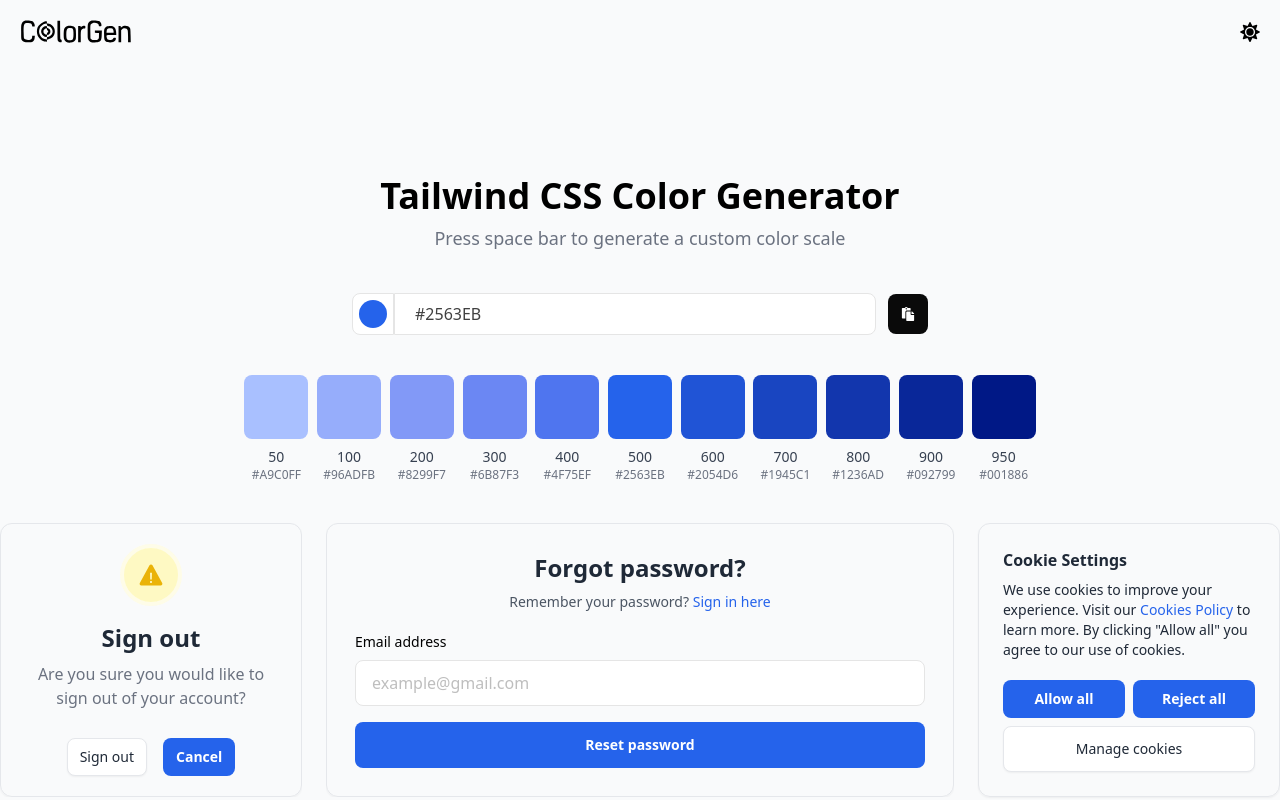
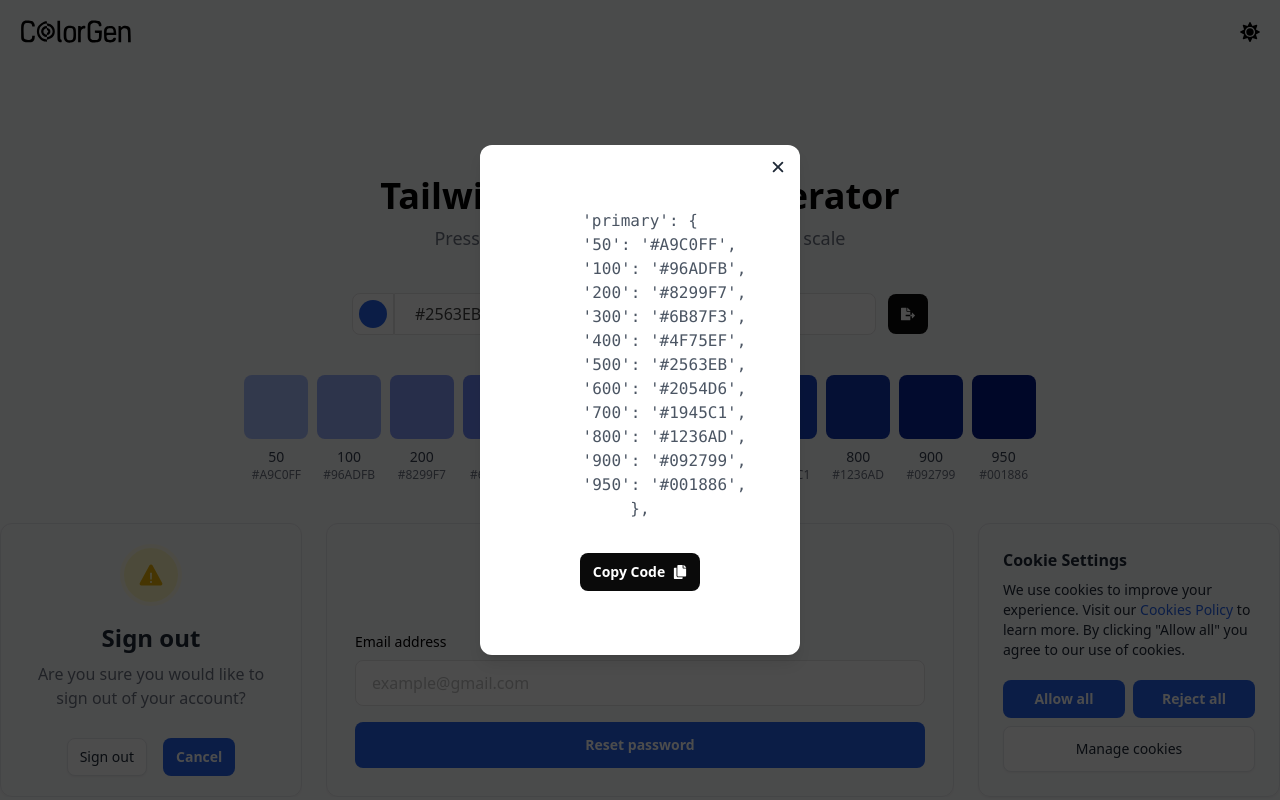
Before and after one commit to kavindu-mane/Color-Gen, a React (Vite) app: page / in a window 1280 px wide. Both pictures are taken after a click on the button 908 px from the left and 313 px from the top of the page. Shown: the top 800 px of the page. Built offline with nearby package versions, Linux system fonts and the light colour scheme; the HTML template or start-up script is replaced by a standard one.

Commit message:
Display palette code in a modal

```diff
--- /dev/null
+++ b/src/components/modals/PopUp.jsx
@@ -0,0 +1,35 @@
+import PropTypes from "prop-types";
+import {IoClose} from "react-icons/io5";
+
+export const PopUp = ({ setOpen, children }) => {
+  return (
+    <div className="fixed inset-0 z-[80] overflow-x-hidden overflow-y-auto flex items-center justify-center">
+      <div className="fixed inset-0 bg-black opacity-70" />
+      <div className="opacity-100 ease-out transition-all sm:max-w-xs sm:w-full m-3 sm:mx-auto">
+        <div className="relative flex flex-col bg-white shadow-lg rounded-xl dark:bg-neutral-900">
+          <div className="absolute top-2 right-2">
+            <button
+              type="button"
+              className="flex justify-center items-center size-7 text-sm font-semibold rounded-lg border border-transparent text-gray-800 hover:bg-gray-100 disabled:opacity-50 disabled:pointer-events-none dark:text-white dark:border-transparent dark:hover:bg-neutral-700"
+              onClick={() => {
+                setOpen(false);
+              }}
+            >
+              <span className="sr-only">Close</span>
+              <IoClose className="w-5 h-5" />
+            </button>
+          </div>
+
+          <div className="p-4 sm:p-10 text-center overflow-y-auto">
+            {children}
+          </div>
+        </div>
+      </div>
+    </div>
+  );
+};
+
+PopUp.propTypes = {
+  setOpen: PropTypes.func.isRequired,
+  children: PropTypes.node,
+};
--- a/src/pages/Home.jsx
+++ b/src/pages/Home.jsx
@@ -8,69 +8,63 @@ import {ForgotPassword} from "../components/cards/ForgotPassword.jsx";
 import {SwitchNotification} from "../components/cards/SwitchNotification.jsx";
 import {Stats} from "../components/cards/Stats.jsx";
 import {Pricing} from "../components/cards/Pricing.jsx";
-import {FaPaste} from "react-icons/fa";
+import {FaCopy, FaFileExport} from "react-icons/fa";
+import {PopUp} from "../components/modals/PopUp.jsx";
 
 export const Home = () => {
   const [color, setColor] = useState("#2563eb");
   const [inputColor, setInputColor] = useState("#2563eb");
   const [tooltip, setTooltip] = useState({});
-  const [, setPaletteCode] = useState("");
   const [showTooltip, setShowTooltip] = useState(false);
+  const [copySuccess, setCopySuccess] = useState(false);
+
+  useEffect(() => {
+    const handleKeyDown = (event) => {
+      if (event.keyCode === 32) {
+        event.preventDefault();
+        generateNewColor();
+      }
+    };
+
+    window.addEventListener("keydown", handleKeyDown);
+    return () => window.removeEventListener("keydown", handleKeyDown);
+  }, []);
 
   const handleColorClick = (shade) => {
-    navigator.clipboard.writeText(palette[shade].toUpperCase()).then(r => r);
-    setTooltip((prevTooltip) => ({
-      ...prevTooltip,
-      [shade]: true,
-    }));
-    setTimeout(() => {
-      setTooltip((prevTooltip) => ({
-        ...prevTooltip,
-        [shade]: false,
-      }));
-    }, 2000);
+    navigator.clipboard.writeText(palette[shade].toUpperCase()).then(() => {
+      setTooltip((prev) => ({ ...prev, [shade]: true }));
+      setTimeout(
+        () => setTooltip((prev) => ({ ...prev, [shade]: false })),
+        2000,
+      );
+    });
   };
 
   const handleColorChange = (event) => {
     const newColor = event.target.value;
     setInputColor(newColor);
-    if (chroma.valid(newColor)) {
-      setColor(newColor);
-    }
+    if (chroma.valid(newColor)) setColor(newColor);
   };
 
   const handleTextInputChange = (event) => {
     let newColor = event.target.value.trim().toLowerCase();
-
-    if (!newColor.startsWith("#")) {
-      newColor = `#${newColor}`;
-    }
-    if (newColor.length > 7) {
-      return;
-    }
+    if (!newColor.startsWith("#")) newColor = `#${newColor}`;
+    if (newColor.length <= 7) {
       setInputColor(newColor);
-    if (chroma.valid(newColor)) {
-      setColor(newColor);
+      if (chroma.valid(newColor)) setColor(newColor);
     }
   };
 
   const generatePalette = (baseColor) => {
+    const values = [50, 100, 200, 300, 400, 500, 600, 700, 800, 900, 950];
     const darkerShade = chroma(baseColor).darken(2).hex();
     const lighterShade = chroma(baseColor).brighten(2).hex();
-    const scale = chroma
+    return chroma
       .scale([darkerShade, baseColor, lighterShade])
       .mode("lab")
       .colors(11)
-      .reverse();
-
-    const palette = {};
-    const values = [50, 100, 200, 300, 400, 500, 600, 700, 800, 900, 950];
-
-    values.forEach((value, index) => {
-      palette[value] = scale[index];
-    });
-
-    return palette;
+      .reverse()
+      .reduce((acc, color, index) => ({ ...acc, [values[index]]: color }), {});
   };
 
   const palette = generatePalette(color);
@@ -82,69 +76,48 @@ export const Home = () => {
   };
 
   const generatePaletteCode = () => {
-    let code = `{
-  'primary': {
-`;
-    Object.entries(palette).forEach(([shade, colorValue]) => {
-      code += `    '${shade}': '${colorValue.toUpperCase()}',\n`;
-    });
-    code += `  },
-}`;
-    return code;
+    return `'primary': {
+${Object.entries(palette)
+  .map(
+    ([shade, colorValue]) => `    '${shade}': '${colorValue.toUpperCase()}',`,
+  )
+  .join("\n")}
+},`;
   };
 
   const copyPaletteCode = () => {
     const code = generatePaletteCode();
-    navigator.clipboard.writeText(code).then(r => r);
-    setPaletteCode(code);
+    navigator.clipboard.writeText(code).then(() => {
       setShowTooltip(true);
-    setTimeout(() => {
-      setShowTooltip(false);
-    }, 2000);
+      setCopySuccess(true);
+      setTimeout(() => setCopySuccess(false), 2000);
+    });
   };
-
-  useEffect(() => {
-    const handleKeyDown = (event) => {
-      if (event.keyCode === 32) {
-        event.preventDefault();
-        generateNewColor();
-      }
-    };
-
-    window.addEventListener("keydown", handleKeyDown);
-
-    return () => {
-      window.removeEventListener("keydown", handleKeyDown);
-    };
-  }, []);
 
   return (
     <>
       <div className="flex flex-col items-center justify-center min-h-screen">
         <Header />
-        <section className="pt-16 px-6">
-          <h1 className="text-4xl font-bold text-black dark:text-white text-center mt-12">
+        <section className="pt-16 px-6 text-center">
+          <h1 className="text-4xl font-bold text-black dark:text-white mt-12">
             Tailwind CSS Color Generator
           </h1>
-          <h3 className="hidden sm:block text-lg text-gray-500 dark:text-gray-400 text-center mt-2">
+          <h3 className="hidden sm:block text-lg text-gray-500 dark:text-gray-400 mt-2">
             Press space bar to generate a custom color scale
           </h3>
-          <div className="sm:hidden flex items-center justify-center">
           <button
             type="button"
             onClick={generateNewColor}
-              className="relative mt-8 py-3 px-3 inline-flex items-center gap-x-2 text-sm font-semibold rounded-lg border border-transparent bg-neutral-950 hover:bg-neutral-800 dark:bg-white dark:hover:bg-gray-300 text-white dark:text-black disabled:opacity-50 disabled:pointer-events-none active:scale-95 transition-transform duration-150">
+            className="relative mt-8 py-3 px-3 inline-flex items-center gap-x-2 text-sm font-semibold rounded-lg border border-transparent bg-neutral-950 hover:bg-neutral-800 dark:bg-white dark:hover:bg-gray-300 text-white dark:text-black sm:hidden"
+          >
             Generate Random Color
           </button>
-          </div>
         </section>
 
         <main className="px-6 xl:px-0">
-          <section className="flex flex-grow items-center justify-center w-full py-10">
+          <section className="flex items-center justify-center w-full py-10">
             <div className="flex items-center justify-center max-w-xl w-full">
-              <div className="flex items-center justify-center w-full">
-                <div
-                  className="relative w-12 h-[2.65rem] mt-[0.05rem] p-1.5 border rounded-bl-lg rounded-tl-lg border-neutral-200 bg-white dark:border-neutral-700 dark:bg-neutral-900">
+              <div className="relative w-12 h-[2.65rem] mt-[0.05rem] p-1.5 border rounded-bl-lg rounded-tl-lg border-neutral-200 bg-white dark:border-neutral-700 dark:bg-neutral-900">
                 <input
                   type="color"
                   value={inputColor}
@@ -165,17 +138,11 @@ export const Home = () => {
               />
               <button
                 type="button"
-                  onClick={copyPaletteCode}
-                  className="relative ml-3 py-3 px-3 inline-flex items-center gap-x-2 text-sm font-semibold rounded-lg border border-transparent bg-neutral-950 hover:bg-neutral-800 dark:bg-white dark:hover:bg-gray-300 text-white dark:text-black disabled:opacity-50 disabled:pointer-events-none active:scale-95 transition-transform duration-150"
+                onClick={() => setShowTooltip(true)}
+                className="relative ml-3 py-3 px-3 inline-flex items-center gap-x-2 text-sm font-semibold rounded-lg border border-transparent bg-neutral-950 hover:bg-neutral-800 dark:bg-white dark:hover:bg-gray-300 text-white dark:text-black"
               >
-                  <FaPaste />
-                  {showTooltip && (
-                    <div className="absolute top-0 left-1/2 transform -translate-x-1/2 -translate-y-full bg-black dark:bg-white text-white dark:text-black text-xs px-2 py-1 rounded">
-                      Copied!
-                    </div>
-                  )}
+                <FaFileExport />
               </button>
-              </div>
             </div>
           </section>
 
@@ -192,7 +159,7 @@ export const Home = () => {
                     onClick={() => handleColorClick(shade)}
                   >
                     {tooltip[shade] && (
-                      <div className="absolute top-0 left-0 bg-black text-white text-xs p-1 dark:-m-[0.05rem] rounded-tl-lg rounded-br">
+                      <div className="absolute top-0 left-0 bg-black text-white text-xs p-1 rounded-tl-lg rounded-br">
                         Copied
                       </div>
                     )}
@@ -241,6 +208,28 @@ export const Home = () => {
         </main>
         <Footer />
       </div>
+
+      {showTooltip && (
+        <PopUp setOpen={setShowTooltip}>
+          <div className="p-4 sm:p-6 overflow-y-auto">
+            <pre className="text-md text-gray-600 dark:text-gray-400">
+              <code>{generatePaletteCode()}</code>
+            </pre>
+            <button
+              className="relative mt-8 py-2 px-3 inline-flex items-center gap-x-2 text-sm font-semibold rounded-lg border border-transparent bg-neutral-950 hover:bg-neutral-800 dark:bg-white dark:hover:bg-gray-300 text-white dark:text-black"
+              onClick={copyPaletteCode}
+            >
+              {copySuccess ? (
+                "Copied"
+              ) : (
+                <>
+                  Copy Code <FaCopy />
+                </>
+              )}
+            </button>
+          </div>
+        </PopUp>
+      )}
     </>
   );
 };
```
Lines whose indentation alone changed are shown as unchanged.
